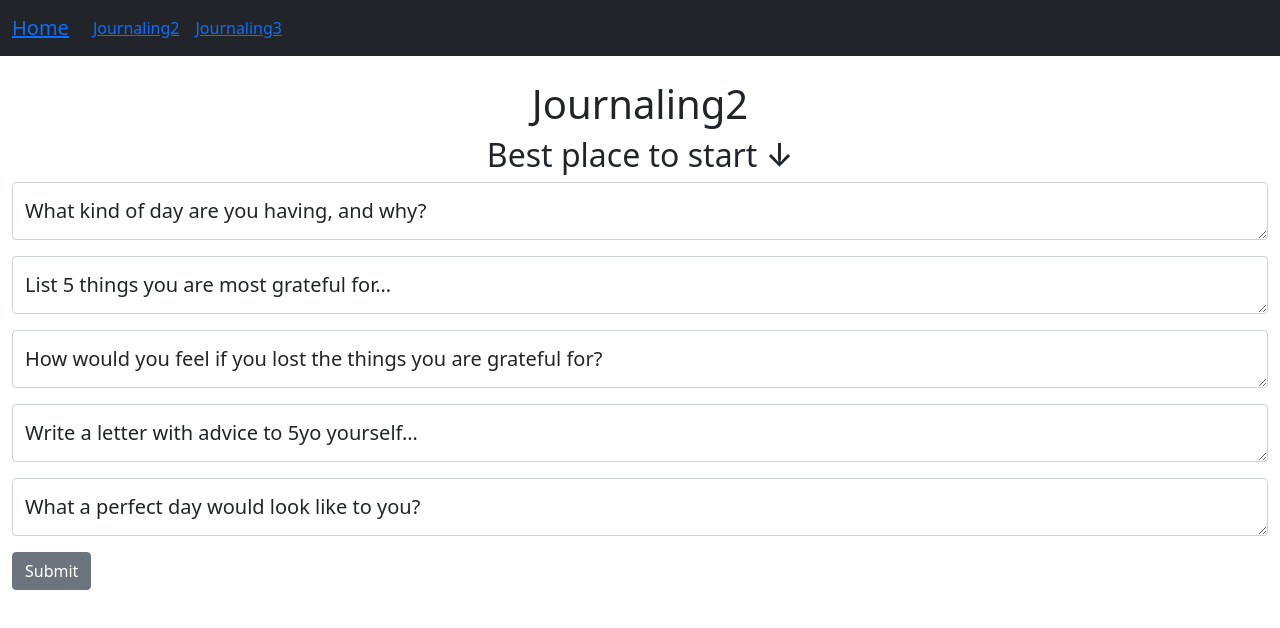
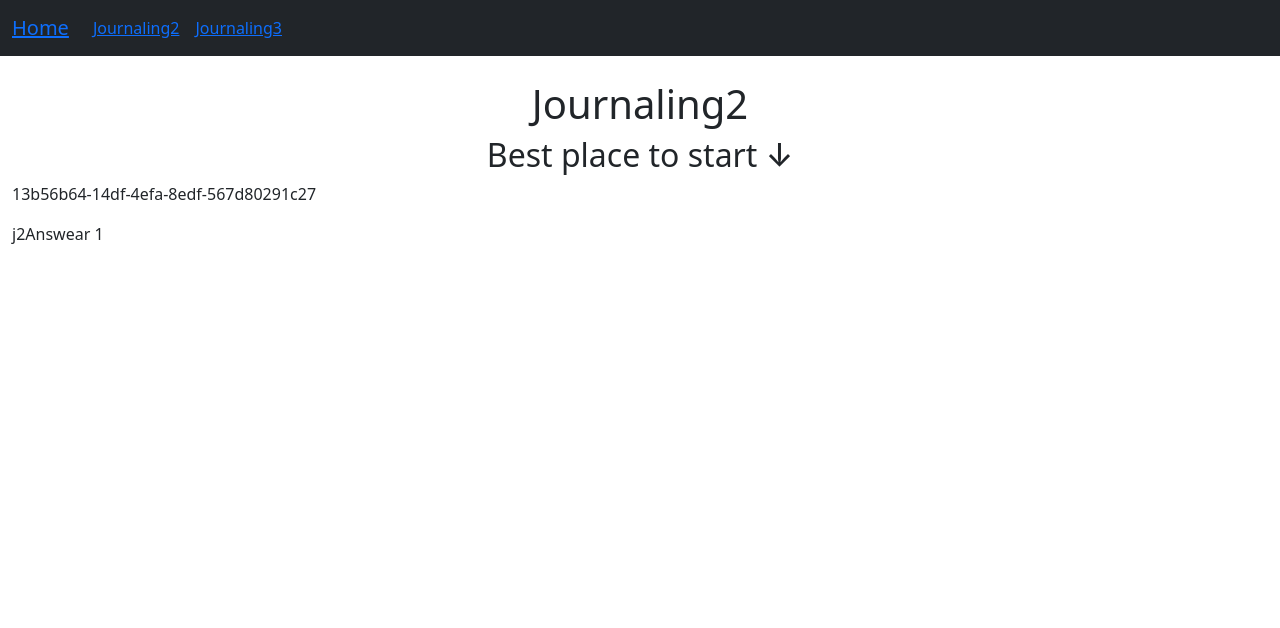
Before and after one commit to TheLukasHenry/journalingapp, a React (Create React App) app: page /Journaling2 in a window 1280 px wide. Shown: the top 628 px of the page. Built offline with nearby package versions, Linux system fonts and the light colour scheme; a web font is replaced by a local one.

Commit message:
context, useEffect working cleaned up

```diff
--- a/src/components/Journaling2.js
+++ b/src/components/Journaling2.js
@@ -1,14 +1,31 @@
 import React from 'react'
 import { Form, FormGroup, Label, Input,  Button } from 'reactstrap'
 
+// destructuring props attemt
+// export default function Journaling2({ questions, id }) {
+export default function Journaling2(props) {
 
-export default function Journaling2() {
+    const {id,
+     question1,
+    question2,
+    question3,
+    question4,
+question5
+} = props
+
+    // console.log('questions: ', journaling1questions.question1)
+    // console.log('id: ', id)
+    console.log({props});
+
     return (
         <div className="container-fluid">
             <h1 className="text-center">Journaling2</h1>
             <h2 className="text-center">Best place to start ↓</h2>
+        <p>{id}</p>
+        <p>{question1}</p>
 
-            <Form inline>
+
+            {/* <Form inline>
                 <FormGroup floating>
                     <Input
                         id="exampleEmail"
@@ -73,7 +90,7 @@ export default function Journaling2() {
                 <Button>
                     Submit
                 </Button>
-            </Form>
+            </Form> */}
 
         </div>
     )
--- a/src/components/Main.js
+++ b/src/components/Main.js
@@ -23,44 +23,34 @@ function Main() {
     const [journals, setJournals] = useState(defaultDays)
 
 
-    // attempting to save data to localStorage
+    // saving and loading journals in localStorage
     useEffect(() => {
         const journalJSON = localStorage.getItem(LOCAL_STORAGE_KEY)
         if (journalJSON != null) setJournals(JSON.parse(journalJSON))
 
-      }, [])
+    }, [])
 
-      useEffect(() => {
+    useEffect(() => {
         localStorage.setItem(LOCAL_STORAGE_KEY, JSON.stringify(journals))
 
-      }, [journals])
+    }, [journals])
 
 
 
 
 
 
-// // useless test function
-//     function test(id) {
-//         const foundJournal = journals.findIndex(j => j.id === id)
-//         console.log('found journal: ', id, foundJournal);
-//     }
-
-//     test(journals[0].id)
 
 
-// need to make this applicable to journaling2, 3, ... questions...
+
+    // need to make this applicable to journaling2, 3, ... questions...
     function handleJournalChange(id, questions) {
         const newJournals = [...journals]
         const index = newJournals.findIndex(j => j.id === id)
         newJournals[index].journaling1questions = questions
 
-
-
-
         // const foundJournal = newJournals.find(j => j.id === id)
         // console.log('journal id: ', index);
-
         // newJournals[index] = [...newJournals[index], newJournals[index].journaling1questions = questions]
 
         setJournals(newJournals)
@@ -80,15 +70,31 @@ function Main() {
             <JournalContext.Provider value={JournalContextValue}>
                 <Routes>
 
-                    <Route path="/" element={<Journaling1 questions={journals[0].journaling1questions} id={journals[0].id} />}>
+                    <Route path="/" element={<Journaling1
+                        questions={journals[0].journaling1questions}
+                        // questions={[...journals[0]]}
+                        id={journals[0].id} />}
 
+                    >
                     </Route>
-                    <Route path="/Journaling2" element={<Journaling2 />}>
 
-                    </Route>
+                    <Route path="/Journaling2" element={<Journaling2
+                        // questions=
+                        // {[...journals[1]]}
+                        {...journals[0].journaling2questions}
+
+                    id={journals[0].id}
+
+                    />}
+
+
+                    ></Route>
+
                     <Route path="/Journaling3" element={<Journaling3 />}>
 
                     </Route>
+
+
                 </Routes>
             </JournalContext.Provider>
         </BrowserRouter>
@@ -114,7 +120,7 @@ const defaultDays = [
         journaling2questions:
         {
 
-            question1: 'Answear 1',
+            question1: 'j2Answear 1',
             question2: 'Answear 2',
             question3: 'Answear 3',
             question4: 'Answear 4',
@@ -153,7 +159,7 @@ const defaultDays = [
         journaling2questions:
         {
 
-            question1: 'Answear 1',
+            question1: 'Answear 1222',
             question2: 'Answear 2',
             question3: 'Answear 3',
             question4: 'Answear 4',
```
